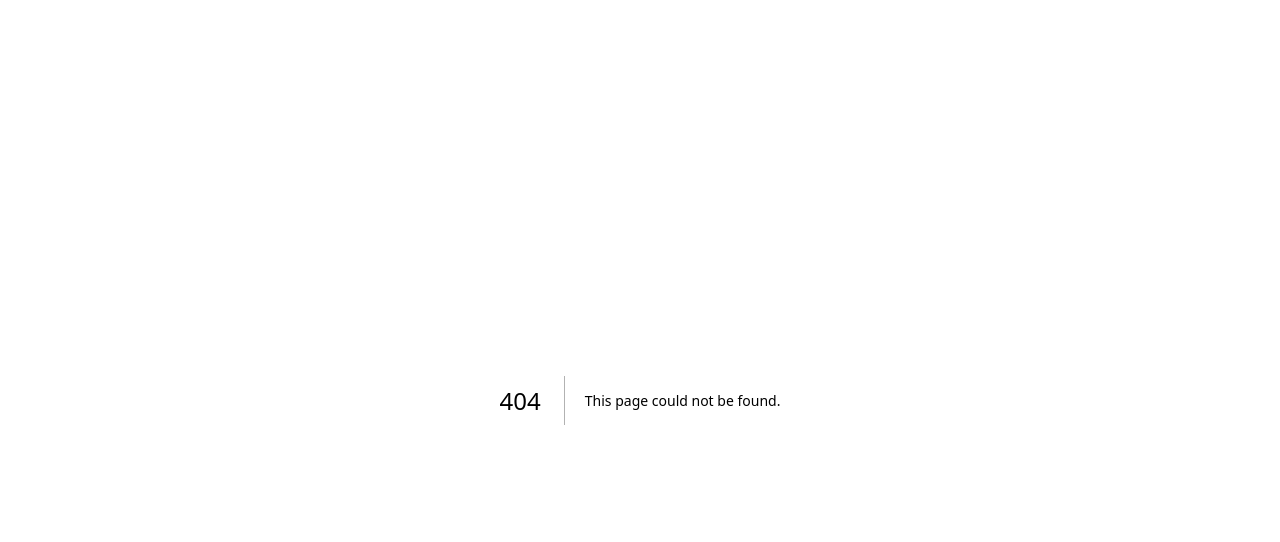
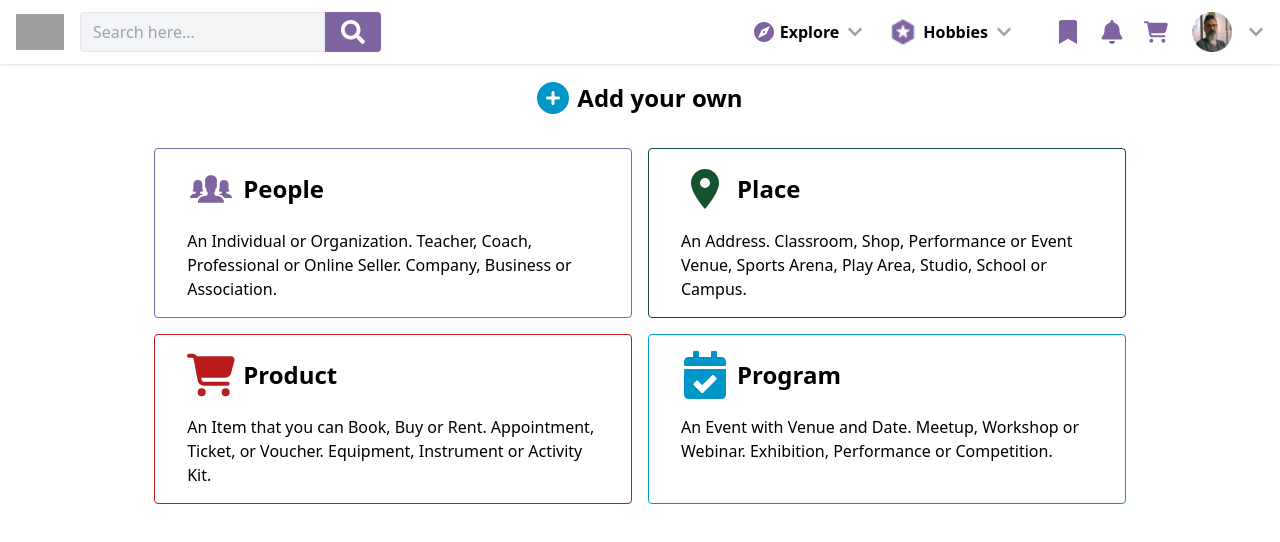
Before and after one commit to Mehdi-UX-Dev/Intern-Assignment, a Next.js app: page /home in a window 1280 px wide. Before the commit this address had no page. Shown: the top 542 px of the page. Built offline with nearby package versions, Linux system fonts and the light colour scheme; grey boxes are pictures that could not be loaded.

Commit message:
production ready

```diff
--- /dev/null
+++ b/app/home/page.tsx
@@ -0,0 +1,75 @@
+import Navbar from "@/components/navbar";
+import React from "react";
+import { FaCalendarCheck } from "react-icons/fa";
+import { FaCartShopping, FaCirclePlus } from "react-icons/fa6";
+import { IoIosPeople } from "react-icons/io";
+import { IoBag } from "react-icons/io5";
+import { MdPlace } from "react-icons/md";
+
+function Page() {
+  return (
+    <div>
+      <Navbar />
+      <div className="mt-4 flex items-center justify-center space-x-2">
+        <FaCirclePlus size={32} className="text-secondary" />
+        <h3 className=" text-[1.5rem] font-bold">Add your own</h3>
+      </div>
+      <div className=" mt-8 flex flex-wrap justify-center gap-4 lg:mx-auto lg:mt-8 lg:max-w-5xl">
+        <div className="group max-w-fit space-y-4 rounded border border-primary px-8 py-4 hover:bg-primary hover:text-white">
+          <div className="flex items-center space-x-2">
+            <IoIosPeople
+              size={48}
+              className="text-primary group-hover:text-white"
+            />
+            <h3 className=" text-[1.5rem] font-bold">People</h3>
+          </div>
+          <p className="lg:w-[45ch]">
+            An Individual or Organization. Teacher, Coach, Professional or
+            Online Seller. Company, Business or Association.
+          </p>
+        </div>
+        <div className="group max-w-fit space-y-4 rounded border border-green-900 px-8 py-4 hover:bg-green-900 hover:text-white">
+          <div className="flex items-center space-x-2">
+            <MdPlace
+              size={48}
+              className="text-green-900 group-hover:text-white"
+            />
+            <h3 className="text-[1.5rem] font-bold">Place</h3>
+          </div>
+          <p className="lg:w-[45ch]">
+            An Address. Classroom, Shop, Performance or Event Venue, Sports
+            Arena, Play Area, Studio, School or Campus.
+          </p>
+        </div>
+        <div className="group max-w-fit space-y-4 rounded border border-red-700 px-8 py-4 hover:bg-red-700 hover:text-white">
+          <div className="flex items-center space-x-2">
+            <FaCartShopping
+              size={48}
+              className="text-red-700 group-hover:text-white"
+            />
+            <h3 className="text-[1.5rem] font-bold">Product</h3>
+          </div>
+          <p className="lg:w-[45ch]">
+            An Item that you can Book, Buy or Rent. Appointment, Ticket, or
+            Voucher. Equipment, Instrument or Activity Kit.
+          </p>
+        </div>
+        <div className="group max-w-fit space-y-4 rounded border border-secondary px-8 py-4 hover:bg-secondary hover:text-white">
+          <div className="flex items-center space-x-2">
+            <FaCalendarCheck
+              size={48}
+              className="text-secondary group-hover:text-white"
+            />
+            <h3 className="text-[1.5rem] font-bold">Program</h3>
+          </div>
+          <p className="lg:w-[45ch]">
+            An Event with Venue and Date. Meetup, Workshop or Webinar.
+            Exhibition, Performance or Competition.
+          </p>
+        </div>
+      </div>
+    </div>
+  );
+}
+
+export default Page;
--- a/app/page.tsx
+++ b/app/page.tsx
@@ -1,7 +1,9 @@
+"use client";
+
 import Navbar from "@/components/navbar";
 import SignIn from "@/components/signin";
 import Image from "next/image";
-import React from "react";
+import React, { useState } from "react";
 import {
   FaCalendarCheck,
   FaFacebook,
@@ -13,16 +15,31 @@ import {
   FaTwitter,
   FaYoutube,
 } from "react-icons/fa";
-import { FaCirclePlus } from "react-icons/fa6";
+import { FaCirclePlus, FaX } from "react-icons/fa6";
 import { ImQuotesLeft } from "react-icons/im";
 import { IoIosPeople } from "react-icons/io";
 import { IoBag } from "react-icons/io5";
 import { MdPeople, MdPlace } from "react-icons/md";
 
 function Page() {
+  const [modal, toggleModal] = useState(false);
+  console.log(modal);
+
   return (
     <main>
-      <Navbar />
+      {modal ? (
+        <div className="">
+          <div className="flex items-center justify-between px-4">
+            <Image src="/logo_shrink.png" alt="" width={100} height={100} />
+            <FaX size={48} onClick={() => toggleModal(false)} />
+          </div>
+          <div className="mx-10">
+            <SignIn />
+          </div>
+        </div>
+      ) : (
+        <>
+          <Navbar toggleModal={toggleModal} />
           {/* hero section */}
           <div className="bg-[#F7F5F9] px-4 lg:h-[calc(100vh-50px)] lg:px-0">
             <div className="mx-auto  grid h-full  max-w-7xl grid-cols-4  items-center pt-10 lg:grid-cols-12 ">
@@ -34,20 +51,31 @@ function Page() {
                   <span className="pl-2 italic text-primary">passion</span>
                 </h1>
                 <p className="mt-4  leading-6 md:w-[75ch]">
-              Sign-in to interact with a community of fellow hobbyists and an
-              eco-system of experts, teachers, suppliers, classes, workshops,
-              and places to practice, participate or perform. Your hobby may be
-              about visual or performing arts, sports, games, gardening, model
-              making, cooking, indoor or outdoor activities…
+                  Sign-in to interact with a community of fellow hobbyists and
+                  an eco-system of experts, teachers, suppliers, classes,
+                  workshops, and places to practice, participate or perform.
+                  Your hobby may be about visual or performing arts, sports,
+                  games, gardening, model making, cooking, indoor or outdoor
+                  activities…
                 </p>
                 <p className="w-[35ch mt-4 leading-6 md:w-[75ch]">
                   If you are an expert or a seller, you can Add your Listing and
-              promote yourself, your students, products, services or events. Hop
-              on your hobbyhorse and enjoy the ride.
+                  promote yourself, your students, products, services or events.
+                  Hop on your hobbyhorse and enjoy the ride.
                 </p>
                 <div className="mt-14 hidden max-w-2xl lg:flex">
-              <Image src="/leftpng.png" alt="left" height={400} width={400} />
-              <Image src="/rightpng.png" alt="right" height={400} width={400} />
+                  <Image
+                    src="/leftpng.png"
+                    alt="left"
+                    height={400}
+                    width={400}
+                  />
+                  <Image
+                    src="/rightpng.png"
+                    alt="right"
+                    height={400}
+                    width={400}
+                  />
                 </div>
               </section>
               <SignIn />
@@ -79,7 +107,7 @@ function Page() {
                 <IoIosPeople size={48} className="text-primary" />
                 <h3 className=" text-[1.5rem] font-bold">People</h3>
               </div>
-          <p className="w-[45ch]">
+              <p className="lg:w-[45ch]">
                 Find a teacher, coach, or expert for your hobby interest in your
                 locality. Find a partner, teammate, accompanist or collaborator.
               </p>
@@ -92,7 +120,7 @@ function Page() {
                 <MdPlace size={48} className="text-green-900" />
                 <h3 className="text-[1.5rem] font-bold">Place</h3>
               </div>
-          <p className="w-[45ch]">
+              <p className="lg:w-[45ch]">
                 Find a teacher, coach, or expert for your hobby interest in your
                 locality. Find a partner, teammate, accompanist or collaborator.
               </p>
@@ -105,7 +133,7 @@ function Page() {
                 <IoBag size={48} className="text-red-700" />
                 <h3 className="text-[1.5rem] font-bold">Product</h3>
               </div>
-          <p className="w-[45ch]">
+              <p className="lg:w-[45ch]">
                 Find a teacher, coach, or expert for your hobby interest in your
                 locality. Find a partner, teammate, accompanist or collaborator.
               </p>
@@ -118,7 +146,7 @@ function Page() {
                 <FaCalendarCheck size={48} className="text-blue-500" />
                 <h3 className="text-[1.5rem] font-bold">Program</h3>
               </div>
-          <p className="w-[45ch]">
+              <p className="lg:w-[45ch]">
                 Find a teacher, coach, or expert for your hobby interest in your
                 locality. Find a partner, teammate, accompanist or collaborator.
               </p>
@@ -157,16 +185,17 @@ function Page() {
               <h3 className="font-bold">Testimonials</h3>
             </div>
             <p>
-          In a fast growing and ever changing city like Bangalore, it sometimes
-          becomes very difficult to find or connect with like minded people.
-          Websites like hobbycue.com is a great service which helps me get in
-          touch with, communicate, connect, and exchange ideas with other
-          dancers. It also provides the extra benefit of finding products and
-          services that I can avail, which I can be assured is going to be of
-          great quality as it comes recommended by people of the hobbycue
-          community. To have discussions, to get visibility, and to be able to
-          safely explore various hobbies and activities in my city, all under
-          one roof, is an excellent idea and I highly recommend it.
+              In a fast growing and ever changing city like Bangalore, it
+              sometimes becomes very difficult to find or connect with like
+              minded people. Websites like hobbycue.com is a great service which
+              helps me get in touch with, communicate, connect, and exchange
+              ideas with other dancers. It also provides the extra benefit of
+              finding products and services that I can avail, which I can be
+              assured is going to be of great quality as it comes recommended by
+              people of the hobbycue community. To have discussions, to get
+              visibility, and to be able to safely explore various hobbies and
+              activities in my city, all under one roof, is an excellent idea
+              and I highly recommend it.
             </p>
 
             <div className="mt-2 flex flex-wrap  items-center justify-center gap-4 bg-[#F7F5F9] lg:flex-nowrap lg:justify-between lg:gap-0">
@@ -189,27 +218,29 @@ function Page() {
 
           {/* banner */}
           <div className="mx-auto mt-8 max-w-5xl bg-[#F7FDFF] ">
-        <h1 className="mb-2 text-[2rem] font-bold">
+            <h1 className="mb-2 text-center text-[2rem] font-bold lg:text-left">
               Your <span className="text-primary">Hobby,</span> Your
               <span className="pl-2 text-secondary">Community</span>
             </h1>
-        <button className="mb-16 rounded bg-primary px-6 py-3 text-white">
+            <div className="flex justify-center lg:block ">
+              <button className="mb-16 w-32  rounded bg-primary px-6 py-3 text-white">
                 Get Started
               </button>
+            </div>
             <div className="flex items-center justify-center">
               <Image
-            className=" w-64"
+                className=" w-32 lg:w-64"
                 src="/left banner.png"
                 alt=""
                 height={100}
-            width={400}
+                width={200}
               />
               <Image
                 src="/right banner.png"
-            className="w-64"
+                className="w-32 lg:w-64"
                 alt=""
                 height={100}
-            width={400}
+                width={200}
               />
             </div>
           </div>
@@ -273,6 +304,8 @@ function Page() {
               <p className="font-semibold">Purple Cues Private Limited</p>
             </div>
           </footer>
+        </>
+      )}
     </main>
   );
 }
--- a/components/navbar.tsx
+++ b/components/navbar.tsx
@@ -1,3 +1,5 @@
+"use client";
+
 import Image from "next/image";
 import React from "react";
 import Input from "./input";
@@ -5,15 +7,26 @@ import { MdExplore } from "react-icons/md";
 import { FaBell, FaBookmark, FaChevronDown, FaSearch } from "react-icons/fa";
 import { FaCartShopping } from "react-icons/fa6";
 import { TiThMenu } from "react-icons/ti";
+import { usePathname } from "next/navigation";
+import { cx } from "class-variance-authority";
 
-function Navbar() {
+function Navbar({
+  toggleModal,
+}: {
+  toggleModal?: React.Dispatch<React.SetStateAction<boolean>>;
+}) {
+  const pathname = usePathname();
+
   return (
     <nav className="relative bg-white px-4 py-3 shadow ">
       <div className="mx-auto flex max-w-7xl justify-between">
         <div className="flex items-center space-x-4">
           <Image
-            className="w-48 "
-            src="/logo.png"
+            className={cx({
+              "w-12": pathname === "/home",
+              "w-48": pathname === "/",
+            })}
+            src={pathname === "/" ? "/logo.png" : "/logo_shrink.png"}
             alt="logo"
             width={250}
             height={150}
@@ -54,12 +67,25 @@ function Navbar() {
             <FaBookmark size={24} className="hidden lg:block" />
             <FaBell size={24} />
             <FaCartShopping size={24} className="hidden lg:block" />
-            <TiThMenu size={24} className="block lg:hidden" />
+            <TiThMenu
+              size={24}
+              className="block lg:hidden"
+              onClick={() => toggleModal && toggleModal(true)}
+            />
           </div>
 
-          <button className="hidden rounded-lg border border-primary px-4 py-2 font-semibold text-primary lg:block">
-            Sign In
-          </button>
+          {pathname === "/" && (
+            <button className="hidden rounded-lg border border-primary px-4 py-2 font-semibold text-primary lg:block">
+              Sign In
+            </button>
+          )}
+
+          {pathname === "/home" && (
+            <div className="flex items-center space-x-4 ">
+              <Image src="/pic.png" alt="" height={40} width={40} />
+              <FaChevronDown className="text-gray-400" />
+            </div>
+          )}
         </section>
       </div>
     </nav>
```
Also changed, not shown: public/pic.png (added). Lines whose indentation alone changed are shown as unchanged.
